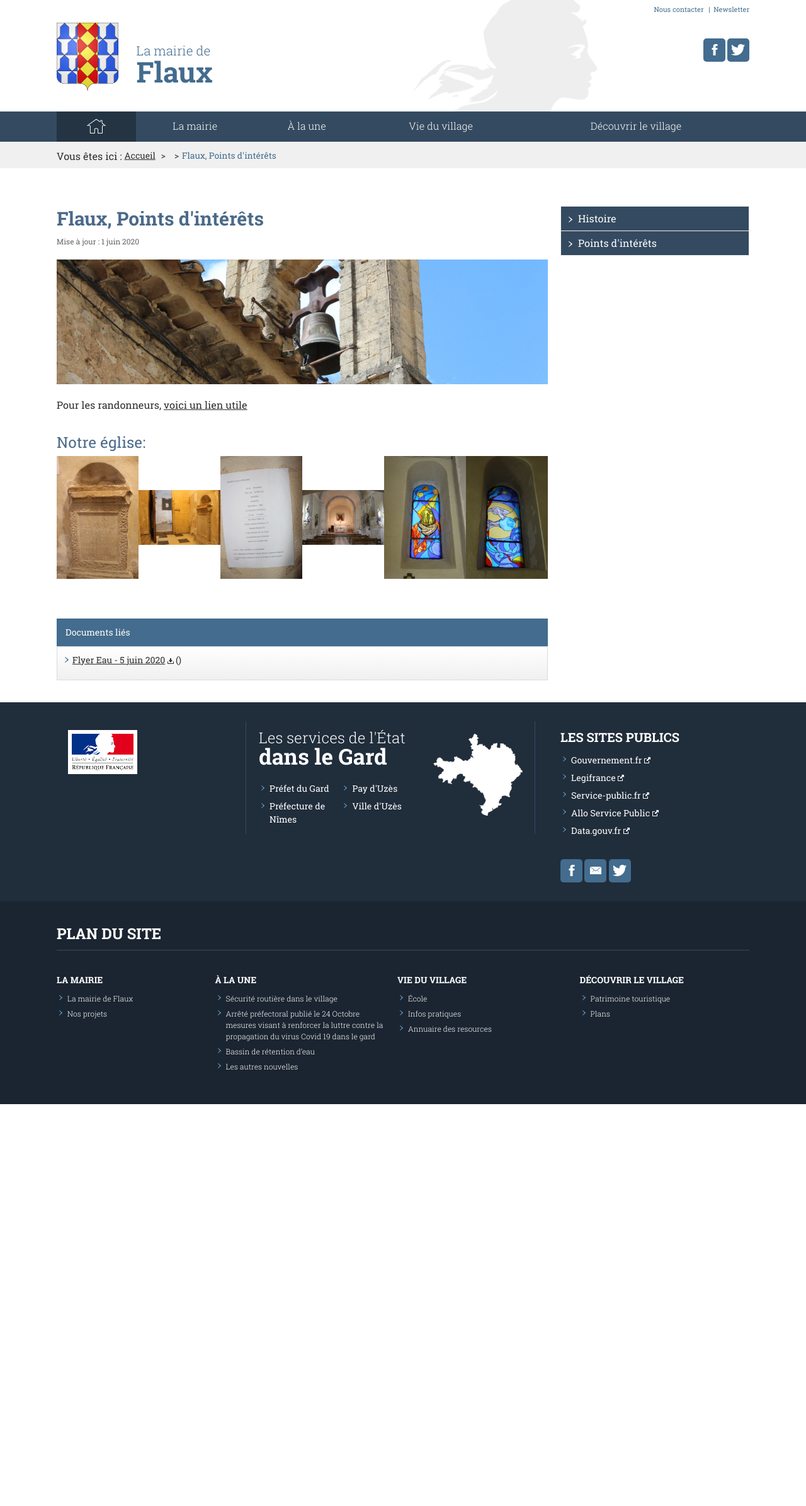
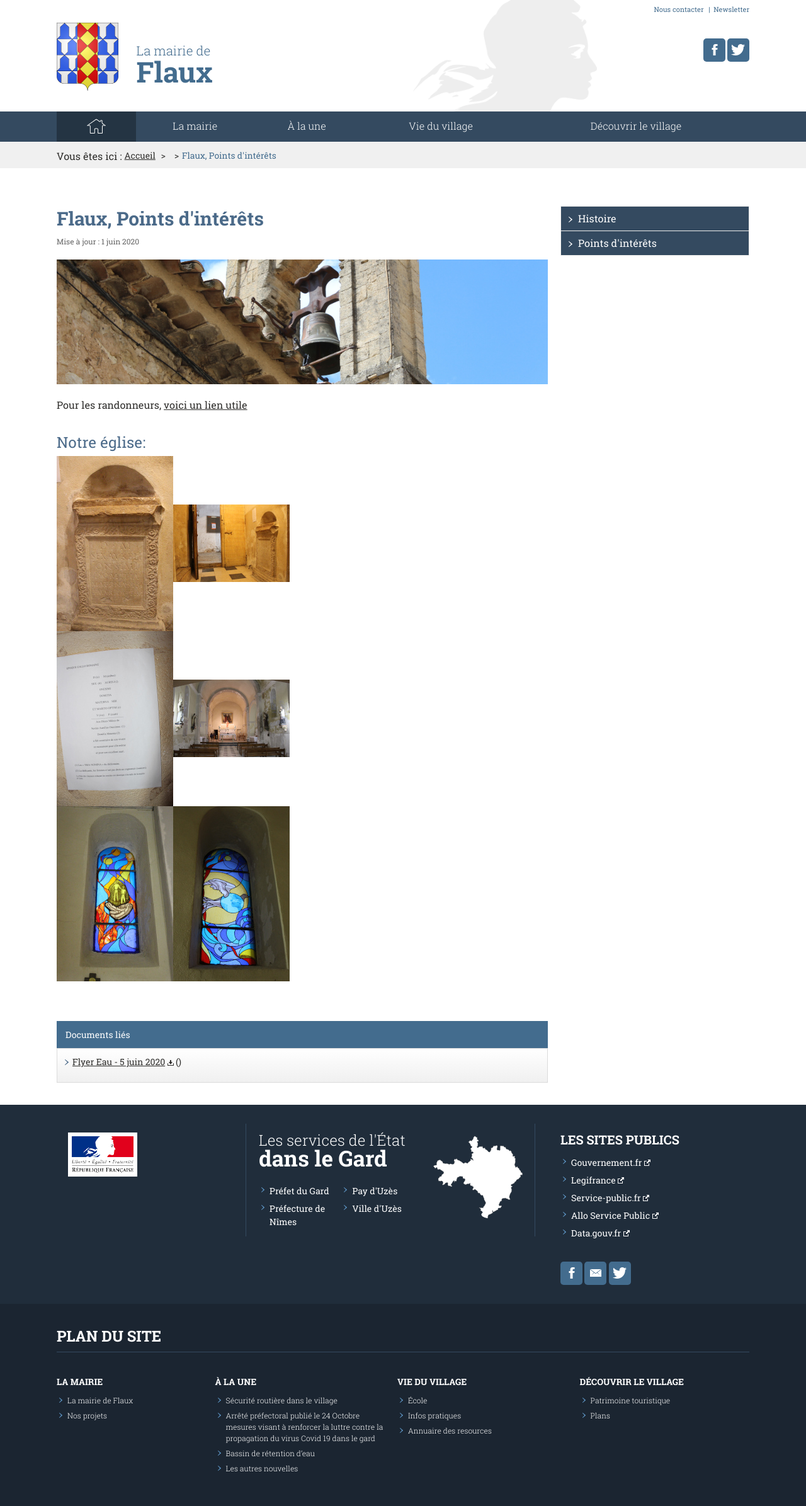
Before and after one commit to Flaux-Village/flaux-village.github.io, a Jekyll site: the page built from interets.md, in a window 1280 px wide. Shown: the whole page at 63% size. Built offline with Jekyll 4.4.1, drawn with Linux system fonts in a browser that asks for light colours; before the commit the page ends 1753 px from its top, so only the background shows below that.

Commit message:
Update interets.md

```diff
--- a/interets.md
+++ b/interets.md
@@ -25,4 +25,6 @@
 
 # Notre église:
 
-![Some alt text](assets/illustrations/eglise/eglisetombe 185.JPG){:class="img-responsive"} | ![Some alt text](assets/illustrations/eglise/eglisetombedeux.JPG){:class="img-responsive"} |![Some alt text](assets/illustrations/eglise/egliseexplic185.JPG){:class="img-responsive"}| ![Some alt text](assets/illustrations/eglise/egliseinterieurdeux185.JPG){:class="img-responsive"} | ![Some alt text](assets/illustrations/eglise/eglisevitrailun185.JPG){:class="img-responsive"} | ![Some alt text](assets/illustrations/eglise/eglisevitraildeux185.JPG){:class="img-responsive"}
+![Some alt text](assets/illustrations/eglise/eglisetombe 185.JPG){:class="img-responsive"}  |  ![Some alt text](assets/illustrations/eglise/eglisetombedeux.JPG){:class="img-responsive"}
+![Some alt text](assets/illustrations/eglise/egliseexplic185.JPG){:class="img-responsive"}  |  ![Some alt text](assets/illustrations/eglise/egliseinterieurdeux185.JPG){:class="img-responsive"}
+![Some alt text](assets/illustrations/eglise/eglisevitrailun185.JPG){:class="img-responsive"}  |  ![Some alt text](assets/illustrations/eglise/eglisevitraildeux185.JPG){:class="img-responsive"}
```
